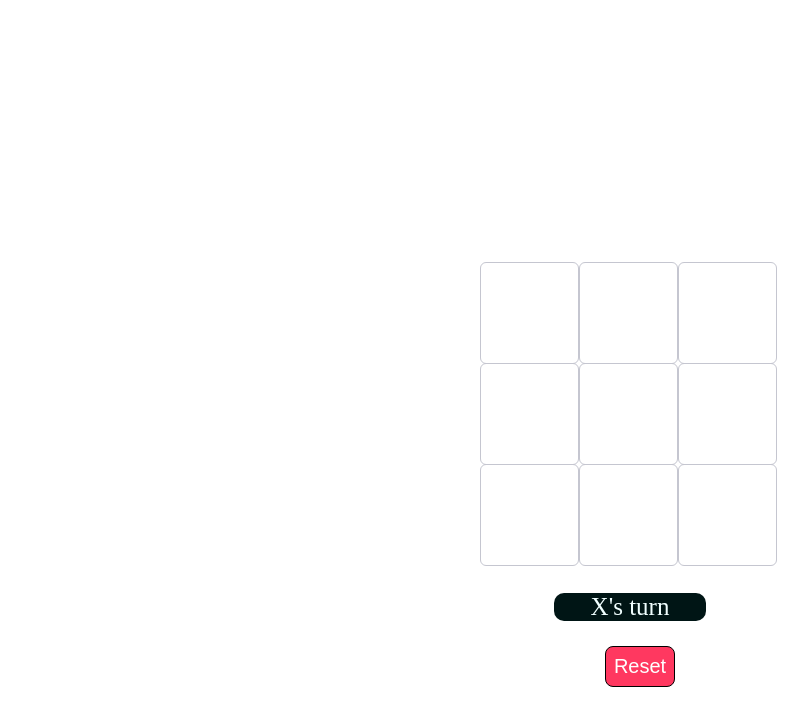
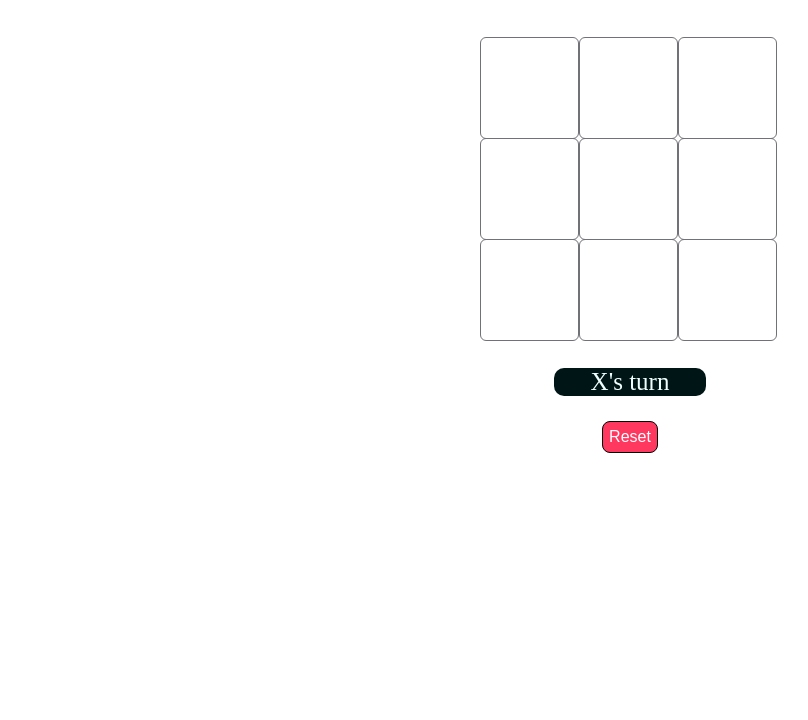
Before and after one commit to Kwander/Web_Puzzles, a plain HTML site: page tic-tac-toe/index.html in a window 1280 px wide. Shown: the part 80-800 px from the top of the page, without its empty margins (10-818 px from the left). Drawn offline with Linux system fonts and the light colour scheme.

Commit message:
Minor Changes

```diff
--- a/tic-tac-toe/index.html
+++ b/tic-tac-toe/index.html
@@ -12,7 +12,6 @@
             <h1>Tic Tac Toe</h1>
         </div>
 
-        <div class="window victory-message hide"> </div>
 
 
         <div class="bored_get_it">
@@ -30,8 +29,6 @@
         <div class="window">
             <span class="player-turn turn1">X's turn</span>
         </div>
-
-
         <div class="controls">
             <button id="reset">Reset</button>
         </div>
--- a/tic-tac-toe/style.css
+++ b/tic-tac-toe/style.css
@@ -6,29 +6,22 @@
     text-shadow: 1px 1px #000000;
     font-weight: bold;
     font-style: italic;
-    padding-bottom: 200px;
 }
-
 
 .window {
     color: azure;
     font-size: 25px;
     text-align: center;
-    margin-top: 1em;
-    margin-bottom: 1em;
-    margin-left: 44%;
-    margin-right: 44%;
+    margin: 1em 44%;
     background: #001515;
     border-radius: 10px;
 }
 
 .controls {
     display: flex;
-    flex-direction: row;
     justify-content: center;
-    align-items: center;
-    margin-top: 1em;
 }
+
 
 .bored_get_it {
     margin: 0 auto;
@@ -39,7 +32,7 @@
 }
 
 .box {
-    border: 1px solid #C5C6D0;
+    border: 1px solid #717178;
     border-radius: 6px;
     min-height: 100px;
     display: flex;
@@ -47,7 +40,6 @@
     align-items: center;
     font-size: 50px;
     cursor: pointer;
-    /* makes cursor pointer when you hover it */
 }
 
 #confetti-canvas {
@@ -57,21 +49,17 @@
     z-index: 9999;
 }
 
-
-
 .controls button {
-    color: white;
-    padding: 8px;
+    padding: 6px;
     border-radius: 8px;
-    border: none;
-    font-size: 20px;
-    margin-left: 1em;
+    font-size: 16px;
     cursor: pointer;
     border: 1px solid black;
 }
 
 
 #reset {
+    color:white;
     background-color: #FF3860;
     border: 1px solid black;
 }
```
